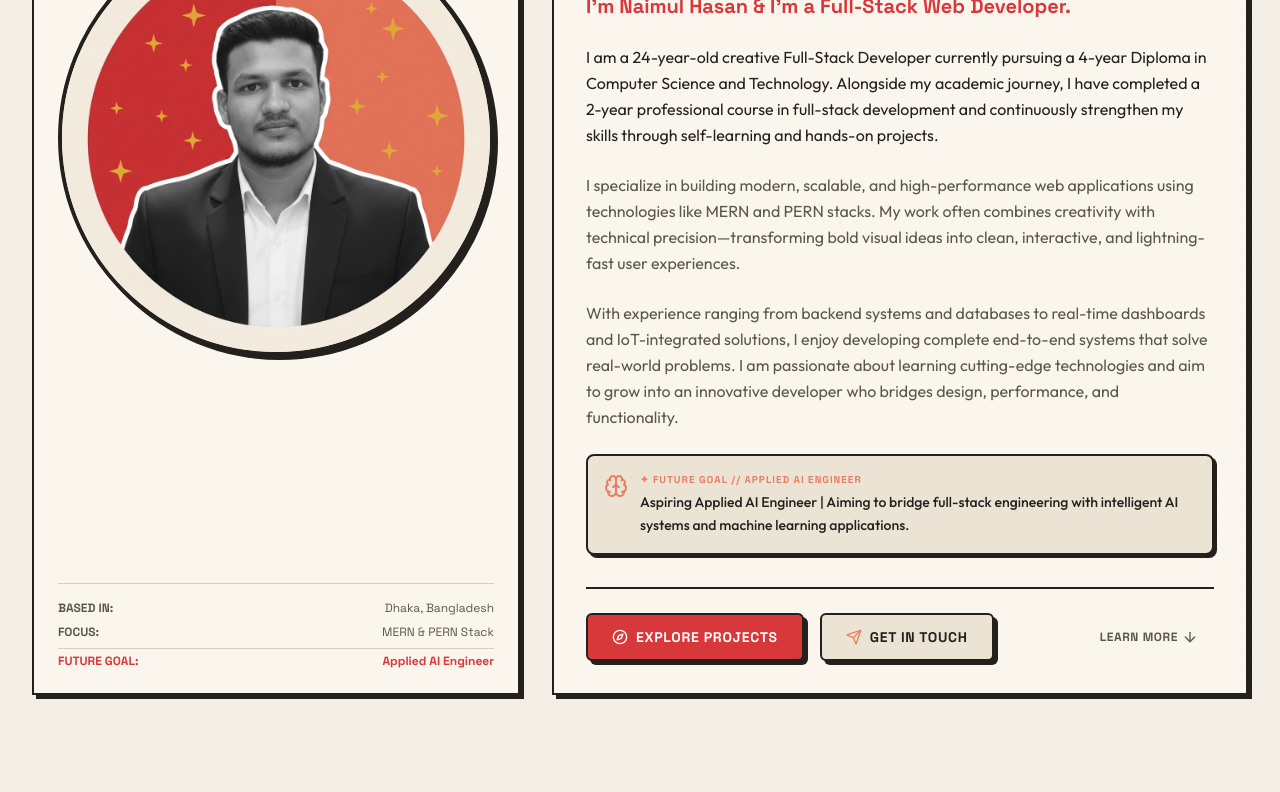
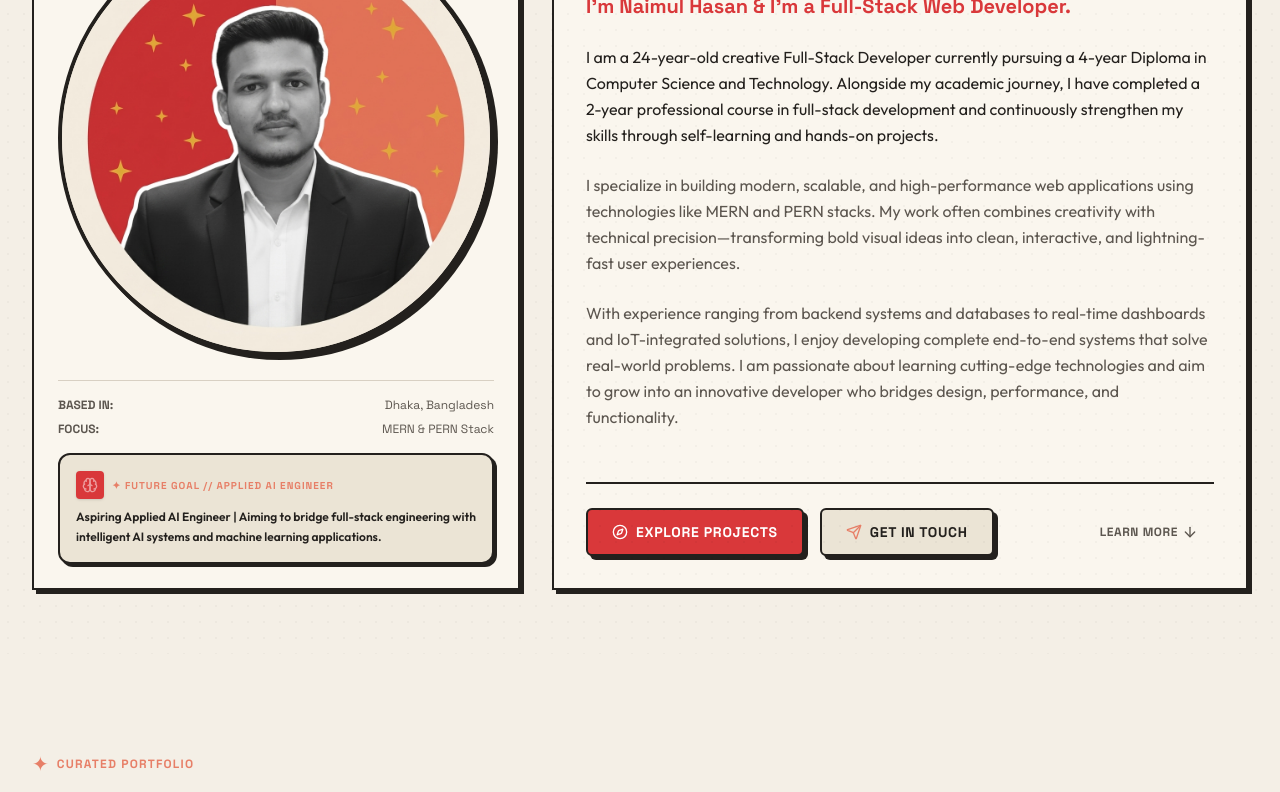
Before and after one commit to NH-Bappy/portfolio, a React (Vite) app: page / in a window 1280 px wide. Shown: the part 762-1554 px from the top of the page. Built offline with nearby package versions, Linux system fonts and the light colour scheme; the HTML template or start-up script is replaced by a standard one.

Commit message:
refactor(ui): position Applied AI Engineer Future Goal card prominently on the left side of Hero

```diff
--- a/src/components/Hero.jsx
+++ b/src/components/Hero.jsx
@@ -128,7 +128,7 @@ export default function Hero() {
               </div>
 
               {/* Bio Highlights */}
-              <div className="font-tech text-xs space-y-2 text-[var(--color-text-muted)] border-t border-[var(--color-border-subtle)] pt-4">
+              <div className="font-tech text-xs space-y-2 text-[var(--color-text-muted)] border-t border-[var(--color-border-subtle)] pt-4 mb-4">
                 <div className="flex justify-between">
                   <span className="font-bold uppercase">Based In:</span>
                   <span>Dhaka, Bangladesh</span>
@@ -137,10 +137,21 @@ export default function Hero() {
                   <span className="font-bold uppercase">Focus:</span>
                   <span>MERN &amp; PERN Stack</span>
                 </div>
-                <div className="flex justify-between text-[var(--color-accent-crimson)] font-bold pt-1 border-t border-[var(--color-border-subtle)]">
-                  <span className="uppercase">Future Goal:</span>
-                  <span>Applied AI Engineer</span>
+              </div>
+
+              {/* Prominent Future Goal Box on Left Side */}
+              <div className="p-4 rounded-xl border-2 border-[var(--color-border)] bg-[var(--color-card-secondary)] shadow-[3px_3px_0px_var(--color-border)] space-y-2 group hover:border-[var(--color-accent-salmon)] transition-all">
+                <div className="flex items-center gap-2">
+                  <div className="w-7 h-7 rounded bg-[var(--color-accent-crimson)] text-white flex items-center justify-center font-bold shadow-sm shrink-0">
+                    <Brain className="w-4 h-4 text-white animate-pulse" />
+                  </div>
+                  <span className="font-tech font-bold text-[10px] uppercase tracking-widest text-[var(--color-accent-salmon)]">
+                    ✦ FUTURE GOAL // APPLIED AI ENGINEER
+                  </span>
                 </div>
+                <p className="font-body text-xs text-[var(--color-text-main)] font-semibold leading-relaxed">
+                  Aspiring Applied AI Engineer | Aiming to bridge full-stack engineering with intelligent AI systems and machine learning applications.
+                </p>
               </div>
             </div>
           </motion.div>
@@ -176,24 +187,9 @@ export default function Hero() {
                 </p>
 
                 {personalInfo.bioLong2nd && (
-                  <p className="font-body text-sm sm:text-base leading-relaxed text-[var(--color-text-muted)] mb-6">
+                  <p className="font-body text-sm sm:text-base leading-relaxed text-[var(--color-text-muted)] mb-8">
                     {personalInfo.bioLong2nd}
                   </p>
-                )}
-
-                {/* Future Goal Banner */}
-                {personalInfo.futureGoal && (
-                  <div className="p-4 bg-[var(--color-card-secondary)] rounded-lg border-2 border-[var(--color-border)] mb-8 flex items-start gap-3 shadow-[3px_3px_0px_var(--color-border)]">
-                    <Brain className="w-6 h-6 text-[var(--color-accent-salmon)] shrink-0 mt-0.5" />
-                    <div>
-                      <span className="font-tech text-[10px] font-bold text-[var(--color-accent-salmon)] uppercase tracking-widest block mb-1">
-                        ✦ FUTURE GOAL // APPLIED AI ENGINEER
-                      </span>
-                      <p className="font-body text-xs sm:text-sm font-medium text-[var(--color-text-main)] leading-relaxed">
-                        {personalInfo.futureGoal}
-                      </p>
-                    </div>
-                  </div>
                 )}
               </div>
 
```
